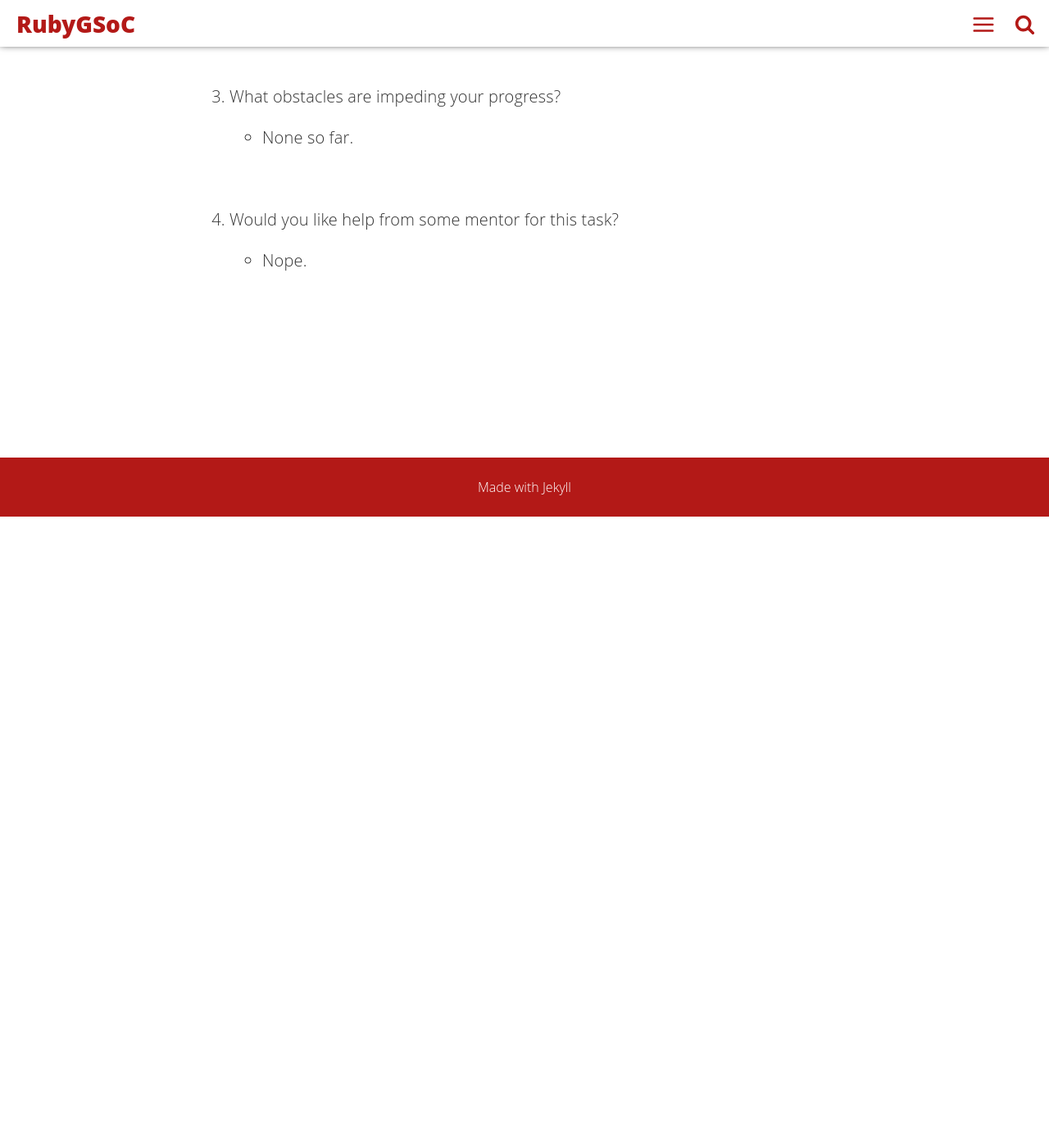
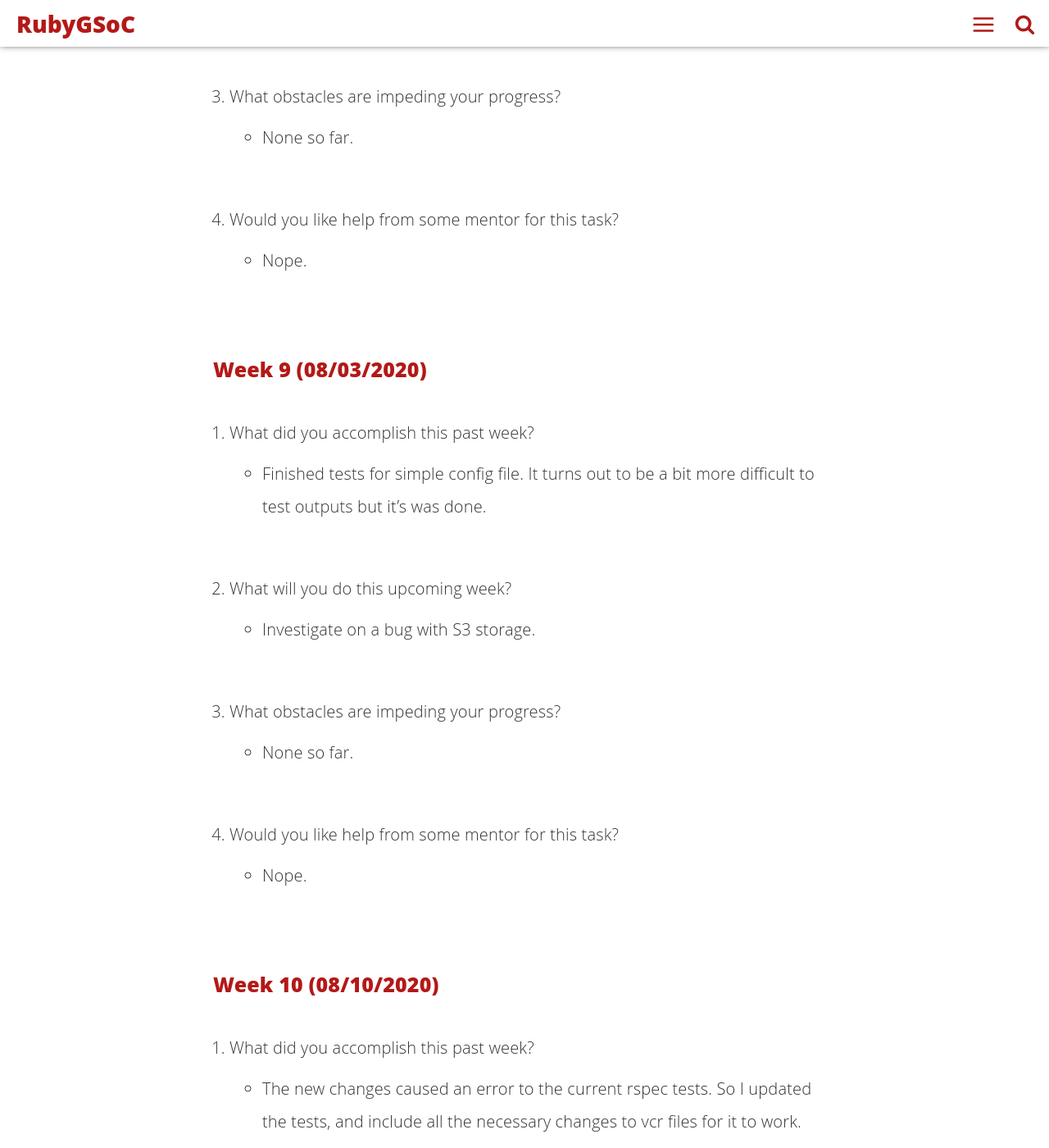
Before and after one commit to rubygsoc/rubygsoc.github.io, a Jekyll site: the page built from _posts/2020-06-13-add-backends-for-gemstash-storage-of-private-gems.md, in a window 1280 px wide and 1400 px high, scrolled down 5746 px. Shown: the whole window at 82% size. Built offline with Jekyll 4.4.1, drawn with Linux system fonts in a browser that asks for light colours; before the commit the page ends 6376 px from its top, so only the background shows below that; some of the changed text lies outside the part shown.

Commit message:
Update Week 9 & 10 - James

```diff
--- a/_posts/2020-06-13-add-backends-for-gemstash-storage-of-private-gems.md
+++ b/_posts/2020-06-13-add-backends-for-gemstash-storage-of-private-gems.md
@@ -107,3 +107,31 @@ This project would include extending Gemstash to support storing gems in other p
 
 1. Would you like help from some mentor for this task?
     - Nope.
+
+### Week 9 (08/03/2020)
+
+1. What did you accomplish this past week?
+    - Finished tests for simple config file. It turns out to be a bit more difficult to test outputs but it's was done.
+
+1. What will you do this upcoming week?
+    - Investigate on a bug with S3 storage.
+
+1. What obstacles are impeding your progress?
+    - None so far.
+
+1. Would you like help from some mentor for this task?
+    - Nope.
+
+### Week 10 (08/10/2020)
+
+1. What did you accomplish this past week?
+    - The new changes caused an error to the current rspec tests. So I updated the tests, and include all the necessary changes to vcr files for it to work.
+
+1. What will you do this upcoming week?
+    - Spend sometime on documentation for the final project evaluation.
+
+1. What obstacles are impeding your progress?
+    - None so far.
+
+1. Would you like help from some mentor for this task?
+    - Nope.
```
